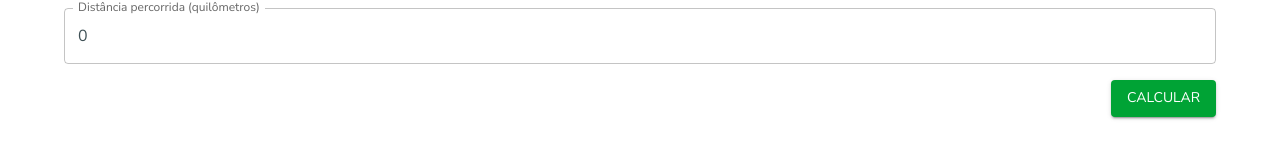
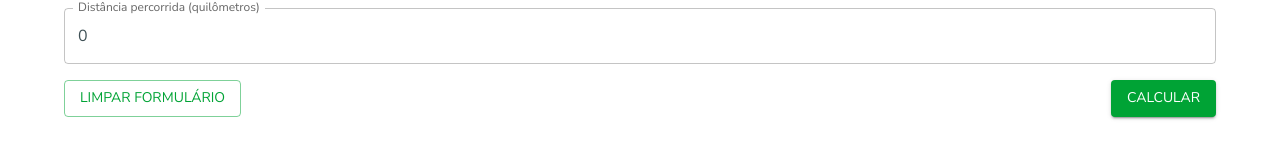
Before and after one commit to francisko-rezende/fuel-bras, a React (Vite) app: page / in a window 1280 px wide. Shown: the part 574-732 px from the top of the page. Built offline with nearby package versions, Linux system fonts and the light colour scheme.

Commit message:
feat: add reset form button

```diff
--- a/src/components/Main/Main.tsx
+++ b/src/components/Main/Main.tsx
@@ -6,6 +6,10 @@ import { useAverageConsumptionForm } from "@hooks";
 export const Main = () => {
   const { avgConsumptionPerTon, currentLicensePlate, fields, formik } =
     useAverageConsumptionForm();
+
+  const handleResetForm = () => {
+    formik.resetForm();
+  };
 
   return (
     <Container
@@ -58,8 +62,11 @@ export const Main = () => {
         <Stack
           sx={{ marginBlockStart: "16px" }}
           direction="row"
-          justifyContent="end"
+          justifyContent="space-between"
         >
+          <Button variant="outlined" type="button" onClick={handleResetForm}>
+            Limpar formulário
+          </Button>
           <Button variant="contained" type="submit">
             Calcular
           </Button>
```
